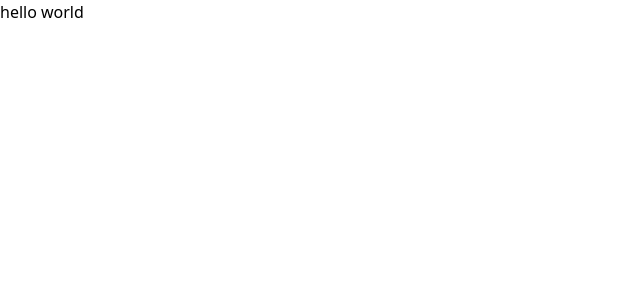
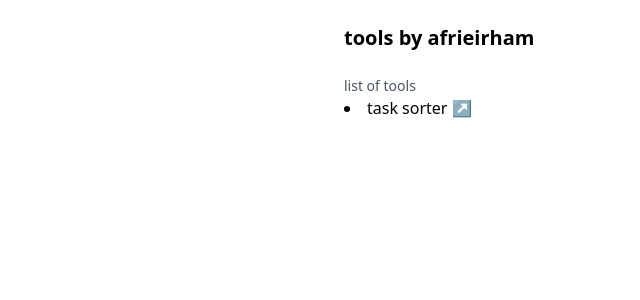
Before and after one commit to afrieirham/tools, a Next.js app: page / in a window 1280 px wide. Shown: the top 300 px of the page, without its empty margins (0-640 px from the left). Built offline with nearby package versions, Linux system fonts and the light colour scheme.

Commit message:
update home page

```diff
--- a/src/pages/index.tsx
+++ b/src/pages/index.tsx
@@ -1,12 +1,22 @@
-import Image from "next/image";
-import { Inter } from "next/font/google";
-
-const inter = Inter({ subsets: ["latin"] });
+import Link from "next/link";
 
 export default function Home() {
   return (
-    <main>
-      <p>hello world</p>
+    <main className="flex flex-col w-full max-w-screen-sm p-6 mx-auto">
+      <h1 className="text-xl font-bold">
+        tools by{" "}
+        <a className="hover:underline" href="https://afrieirham.com">
+          afrieirham
+        </a>
+      </h1>
+      <div className="mt-6">
+        <p className="text-sm text-gray-600">list of tools</p>
+        <ul>
+          <li className="list-disc list-inside hover:underline">
+            <Link href="/task-sorter">task sorter ↗</Link>
+          </li>
+        </ul>
+      </div>
     </main>
   );
 }
--- a/src/pages/task-sorter.tsx
+++ b/src/pages/task-sorter.tsx
@@ -69,6 +69,11 @@ function TaskSorter() {
 
   return (
     <div className="flex flex-col items-center w-full max-w-sm p-8 mx-auto">
+      <div className="self-start">
+        <a href="/" className="hover:underline">
+          ← back to main page
+        </a>
+      </div>
       <form
         onSubmit={onAddTask}
         className="flex flex-col items-center w-full mt-6 space-y-2"
```
